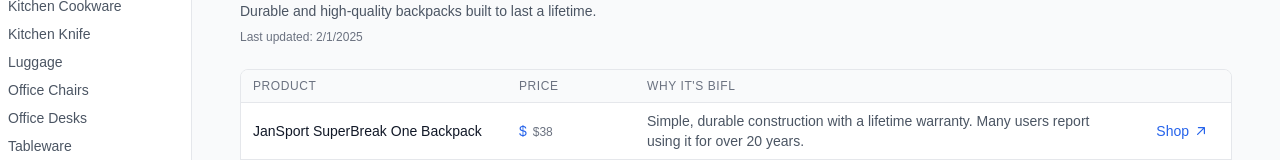
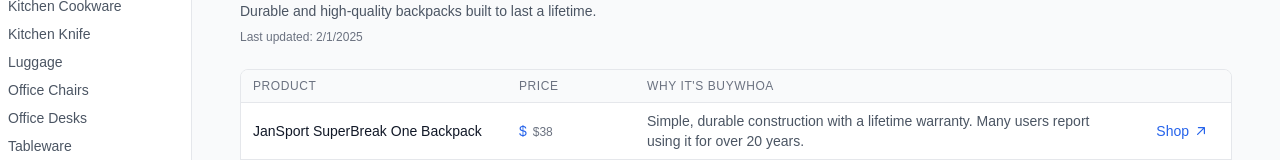
Before and after one commit to SparkyWoo/bifl, a Next.js app: page /categories/backpack in a window 1280 px wide. Shown: the part 140-300 px from the top of the page. Built offline with nearby package versions, Linux system fonts and the light colour scheme.

Commit message:
improve category page

```diff
--- a/app/categories/[id]/page.tsx
+++ b/app/categories/[id]/page.tsx
@@ -149,7 +149,7 @@ export default async function Page({ params }: PageProps) {
                   Price
                 </th>
                 <th scope="col" className="px-3 py-2 text-left text-xs font-medium text-gray-500 uppercase tracking-wider">
-                  Why It&apos;s BIFL
+                  Why It&apos;s BuyWhoa
                 </th>
                 <th scope="col" className="relative px-3 py-2 w-20">
                   <span className="sr-only">Shop</span>
```
